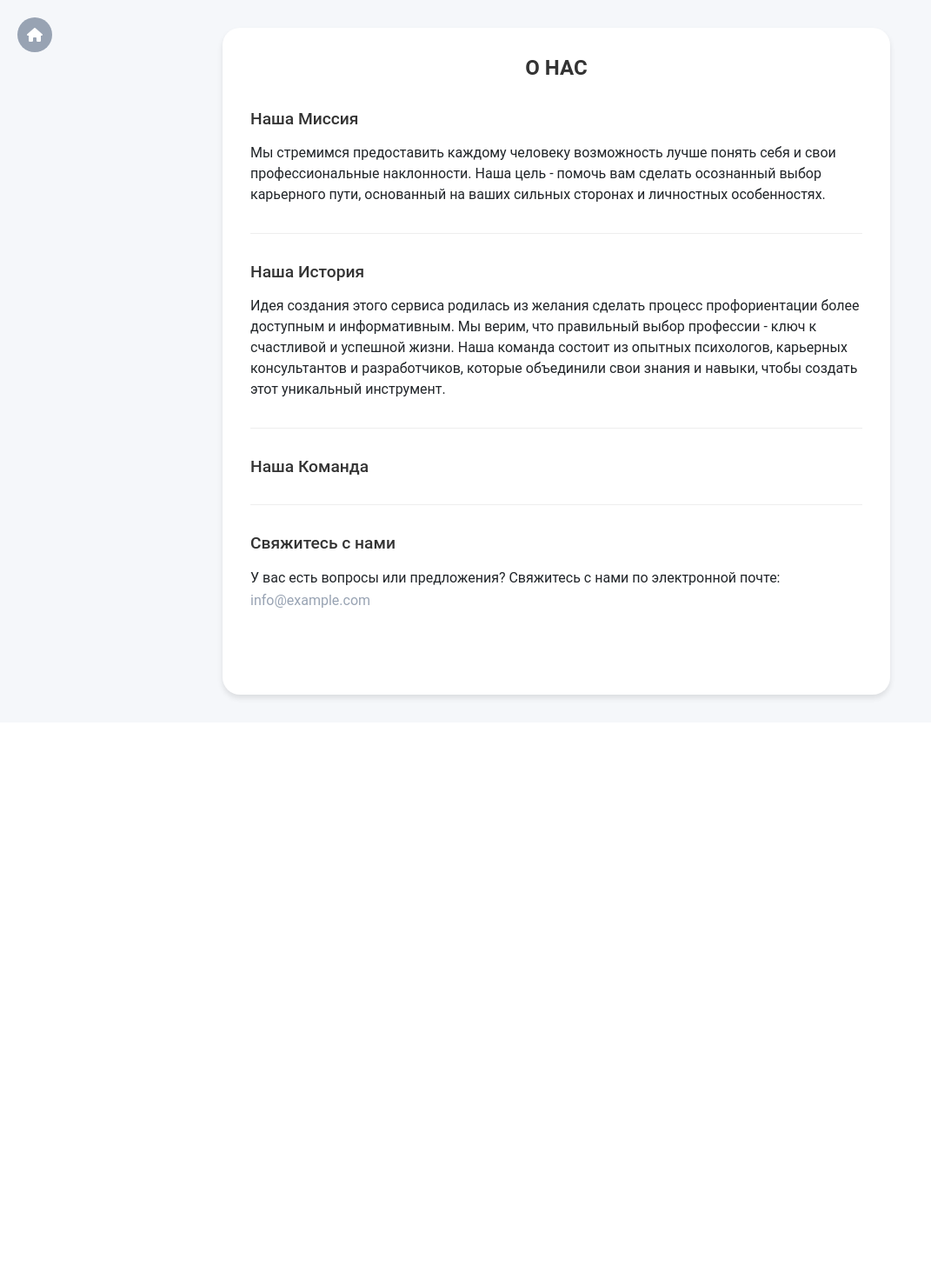
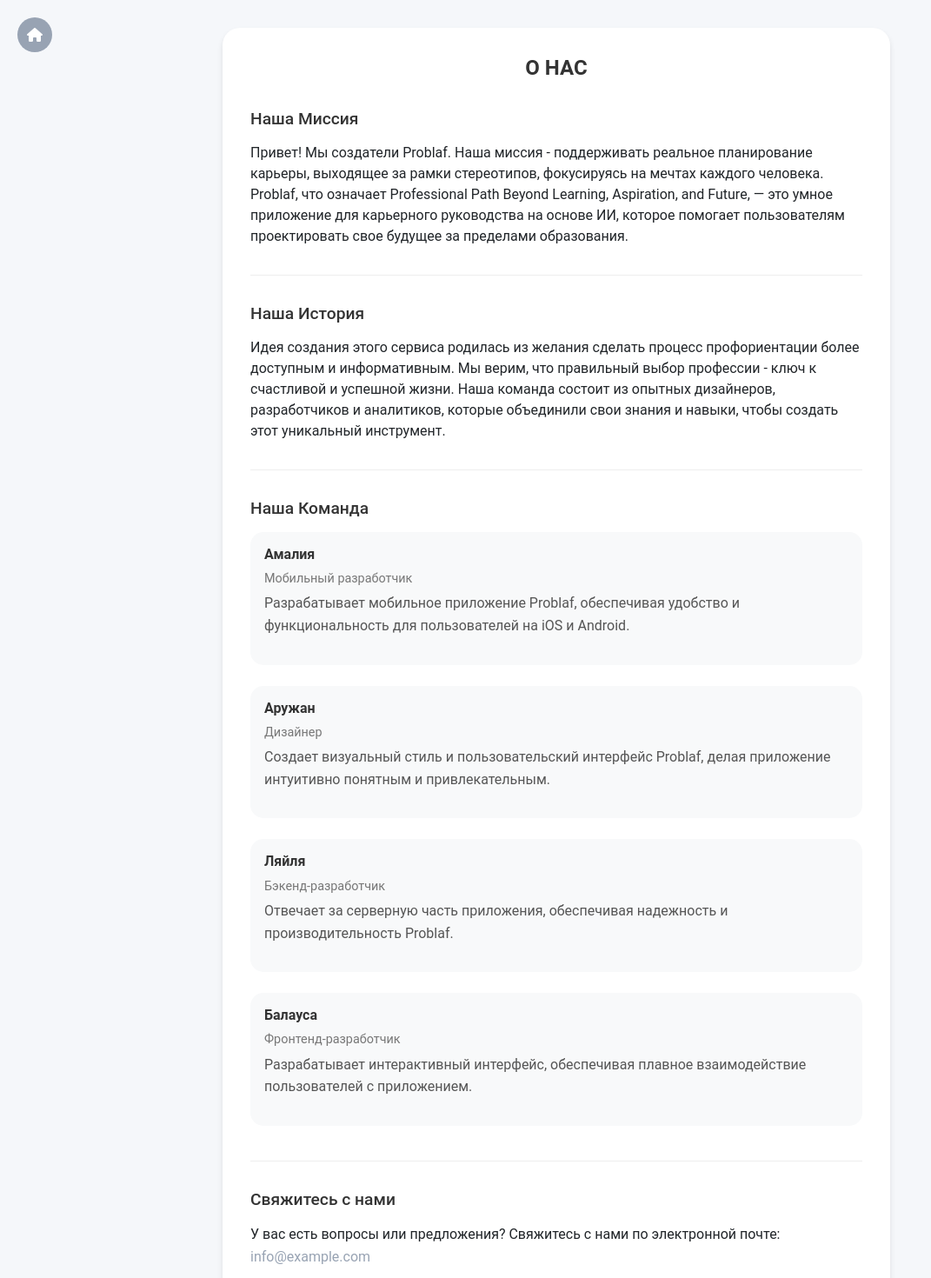
Before and after one commit to Erorium1/problaf, a Vue app: page /about in a window 1280 px wide. Shown: the top 1470 px of the page at 87% size, without its empty margins (0-1071 px from the left). Before the commit the page ends 831 px from the top, so only its background shows below. Built offline with nearby package versions, Linux system fonts and the light colour scheme; some icons are missing.

Commit message:
added info for about us

```diff
--- a/src/views/AboutView.vue
+++ b/src/views/AboutView.vue
@@ -14,33 +14,48 @@
         <section class="our-mission">
           <h3>Наша Миссия</h3>
           <p>
-              Мы стремимся предоставить каждому человеку возможность лучше понять себя и свои профессиональные наклонности.
-              Наша цель - помочь вам сделать осознанный выбор карьерного пути, основанный на ваших сильных сторонах и
-              личностных особенностях.
+            Привет! Мы создатели Problaf. Наша миссия - поддерживать реальное планирование карьеры, выходящее за рамки стереотипов, фокусируясь на мечтах каждого человека. Problaf, что означает Professional Path Beyond Learning, Aspiration, and Future, — это умное приложение для карьерного руководства на основе ИИ, которое помогает пользователям проектировать свое будущее за пределами образования.
           </p>
         </section>
 
         <section class="our-story">
           <h3>Наша История</h3>
           <p>
-              Идея создания этого сервиса родилась из желания сделать процесс профориентации более доступным и
-              информативным. Мы верим, что правильный выбор профессии - ключ к счастливой и успешной жизни. Наша команда
-              состоит из опытных психологов, карьерных консультантов и разработчиков, которые объединили свои знания и
-              навыки, чтобы создать этот уникальный инструмент.
+            Идея создания этого сервиса родилась из желания сделать процесс профориентации более доступным и информативным. Мы верим, что правильный выбор профессии - ключ к счастливой и успешной жизни. Наша команда состоит из опытных дизайнеров, разработчиков и аналитиков, которые объединили свои знания и навыки, чтобы создать этот уникальный инструмент.
           </p>
         </section>
 
         <section class="our-team">
           <h3>Наша Команда</h3>
           <ul class="team-members">
-              <!-- <li class="team-member">
-                <h4>Иван Иванов</h4>
-                <p class="team-role">Ведущий психолог</p>
+            <li class="team-member">
+              <h4>Амалия</h4>
+                <p class="team-role">Мобильный разработчик</p>
                 <p class="team-bio">
-                  Имеет более 10 лет опыта в области профориентации и карьерного консультирования. Разработал методологию
-                  тестирования, лежащую в основе нашего сервиса.
+                  Разрабатывает мобильное приложение Problaf, обеспечивая удобство и функциональность для пользователей на iOS и Android.
                 </p>
-              </li> -->
+            </li>
+            <li class="team-member">
+              <h4>Аружан</h4>
+              <p class="team-role">Дизайнер</p>
+              <p class="team-bio">
+                Создает визуальный стиль и пользовательский интерфейс Problaf, делая приложение интуитивно понятным и привлекательным.
+              </p>
+            </li>
+            <li class="team-member">
+              <h4>Ляйля</h4>
+              <p class="team-role">Бэкенд-разработчик</p>
+              <p class="team-bio">
+                Отвечает за серверную часть приложения, обеспечивая надежность и производительность Problaf.
+              </p>
+            </li>
+            <li class="team-member">
+              <h4>Балауса</h4>
+              <p class="team-role">Фронтенд-разработчик</p>
+              <p class="team-bio">
+                Разрабатывает интерактивный интерфейс, обеспечивая плавное взаимодействие пользователей с приложением.
+              </p>
+            </li>
           </ul>
         </section>
 
@@ -144,9 +159,9 @@
 .our-story h3,
 .our-team h3,
 .contact-us h3 {
-  color: #333; /* Как заголовки секций профиля */
+color: #333;
 margin-bottom: 1rem;
-  font-size: 1.2rem; /* Схожий размер */
+font-size: 1.2rem;
 }
 
 .team-members {
@@ -157,15 +172,15 @@
 .team-member {
 margin-bottom: 1.5rem;
 padding: 1rem;
-  border-radius: 15px; /* Как карточки гибридного профиля */
-  background-color: #f8f9fa; /* Цвет фона карточек */
+border-radius: 15px;
+background-color: #f8f9fa;
 }
 
 .team-member h4 {
 color: #333;
 font-weight: bold;
 margin-bottom: 0.5rem;
-  font-size: 1rem; /* Схожий размер */
+font-size: 1rem;
 }
 
 .team-role {
```
Lines whose indentation alone changed are shown as unchanged.
